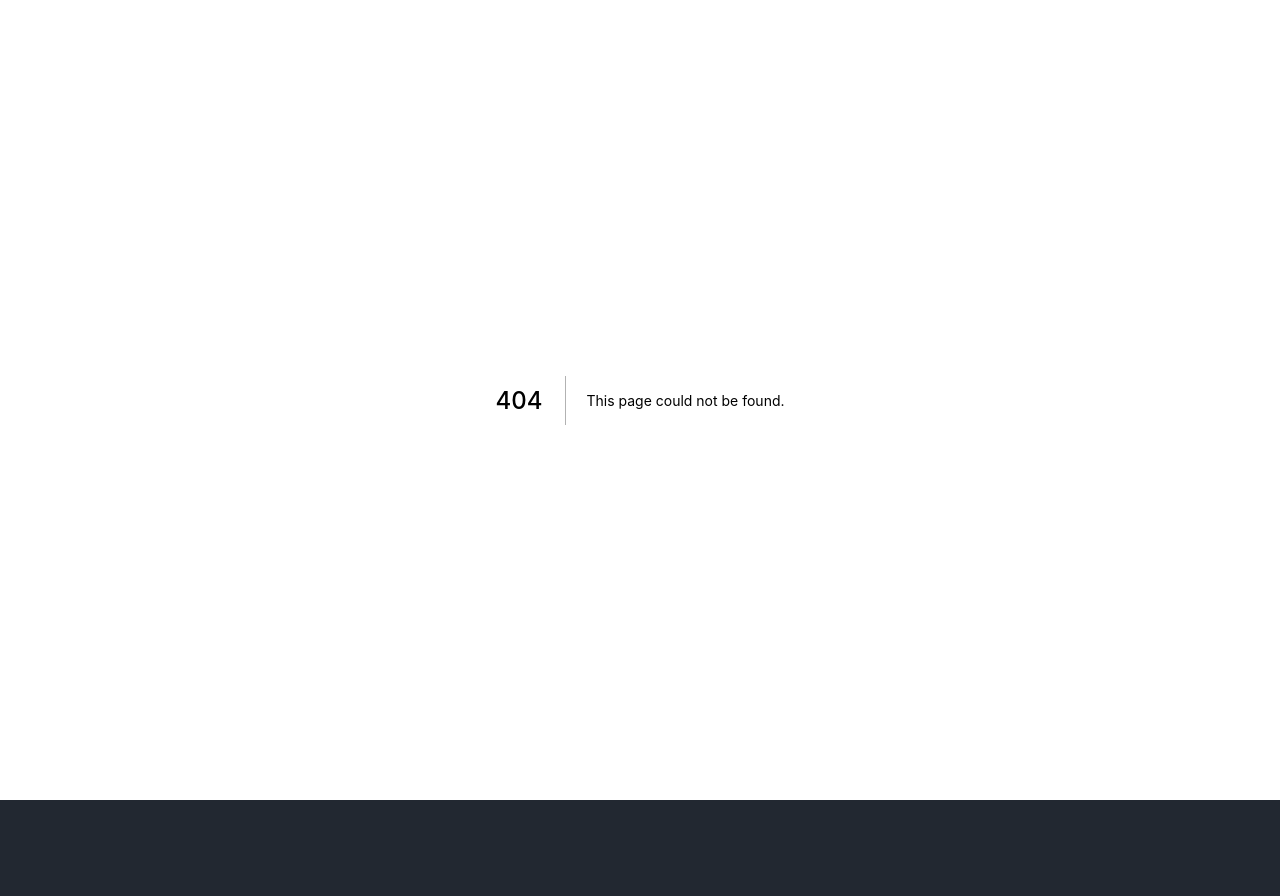
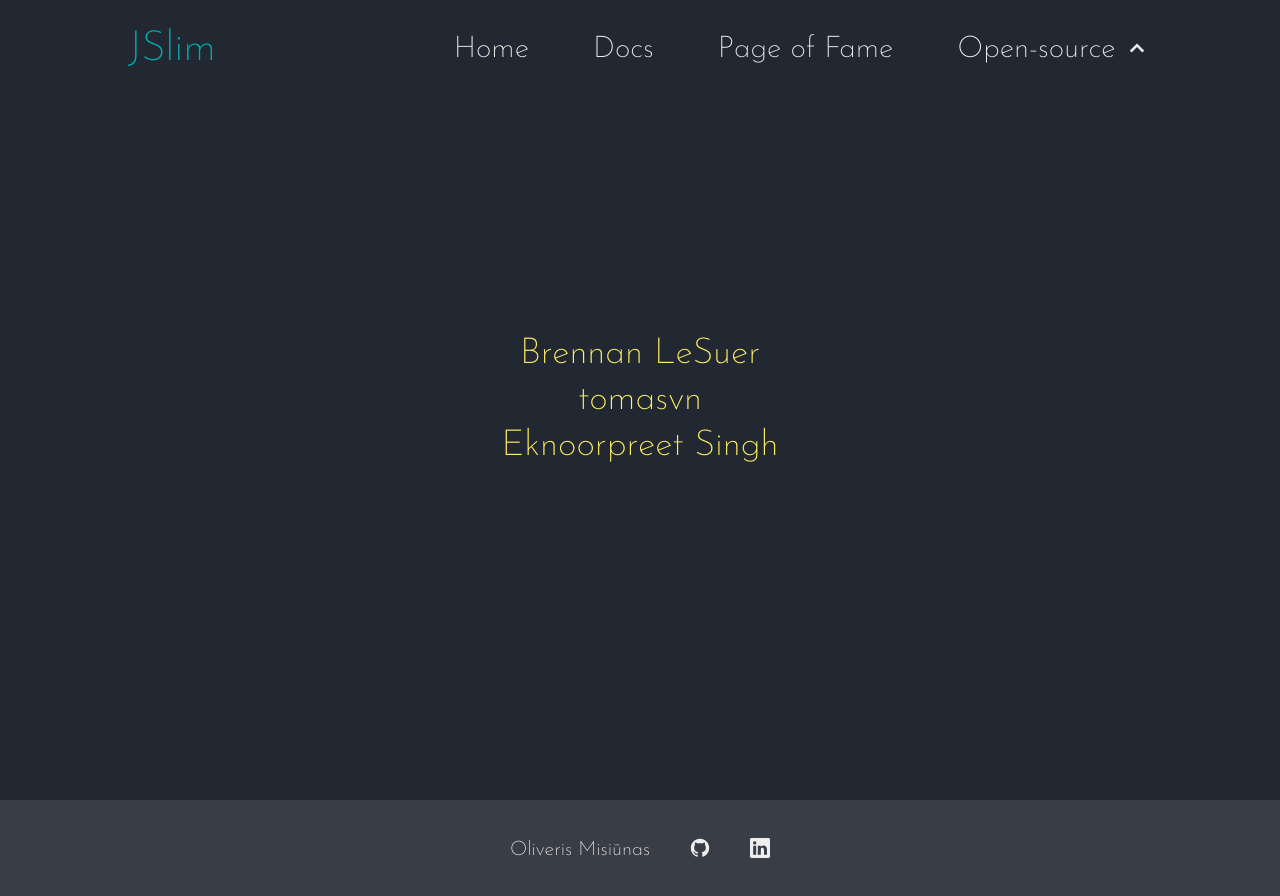
Before and after one commit to oliverisMisiunas/jslim-website, a Next.js app: page /pageoffame in a window 1280 px wide. Before the commit this address had no page. Shown: the top 896 px of the page. Before the commit the page ends 800 px from the top, so only its background shows below. Built offline with nearby package versions, Linux system fonts and the light colour scheme.

Commit message:
added a page to mention contributors

```diff
--- a/pages/_app.js
+++ b/pages/_app.js
@@ -5,6 +5,7 @@ import '../styles/docs.scss'
 import '../styles/global-mob.scss'
 import '../styles/osmob.scss'
 import '../styles/docs-mob.scss'
+import '../styles/hof.scss'
 
 function MyApp({ Component, pageProps }) {
   return <Component {...pageProps} />
--- a/pages/global-components/Navbar.js
+++ b/pages/global-components/Navbar.js
@@ -26,6 +26,9 @@ export default function Navbar() {
         </Link>
         <Link href="/docs">
           <h2 id="nav-docs">Docs</h2>
+        </Link>
+        <Link href="/pageoffame">
+          <h2 id="pof">Page of Fame</h2>
         </Link>
         <div className="div-roll-out">
           <h2 id="nav-os">
@@ -60,6 +63,9 @@ export default function Navbar() {
           <Link href="/opensource">
             <h2>Open-source</h2>
           </Link>
+          <Link href="/pageoffame">
+          <h2>Page of Fame</h2>
+        </Link>
           <Link href="/howtoopensource">
             <h2>How to contribute</h2>
           </Link>
--- /dev/null
+++ b/pages/pageoffame.js
@@ -0,0 +1,19 @@
+import React from 'react'
+import Navbar from './global-components/Navbar'
+import Bottom from './global-components/Bottom'
+
+export default function pageoffame() {
+  return (
+    <div className='hof'>
+        <Navbar />
+
+        <div className="people">
+            <a target='_blank' rel="noreferrer" href="https://github.com/blesuer0729">Brennan LeSuer</a>
+            <a target='_blank' rel="noreferrer" href="https://github.com/tomasvn">tomasvn</a>
+            <a target='_blank' rel="noreferrer" href="https://github.com/eknoorpreet">Eknoorpreet Singh</a>
+        </div>
+
+        <Bottom />
+    </div>
+  )
+}
--- a/styles/globals.scss
+++ b/styles/globals.scss
@@ -70,6 +70,10 @@ a {
       margin-right: 5vw;
     }
 
+    #pof {
+      margin-right: 5vw;
+    }
+
     #nav-os {
       display: flex;
       flex-direction: row;
@@ -87,6 +91,7 @@ a {
     }
 
     .div-roll-out {
+
       h2 {
         cursor: default;
 
--- /dev/null
+++ b/styles/hof.scss
@@ -0,0 +1,25 @@
+$yellow: #FFEF63;
+$dark-yellow: #dfd25e;
+
+.hof {
+
+    .people {
+        min-height: 100vh;
+        display: flex;
+        flex-direction: column;
+        justify-content: center;
+        align-items: center;
+
+        a {
+            font-size: 36px;
+            margin-top: 5px;
+            margin-bottom: 5px;
+            color: $yellow;
+            transition: color 0.2s linear;
+
+            &:hover {
+                color: $dark-yellow;
+            }
+        }
+    }
+}
```
